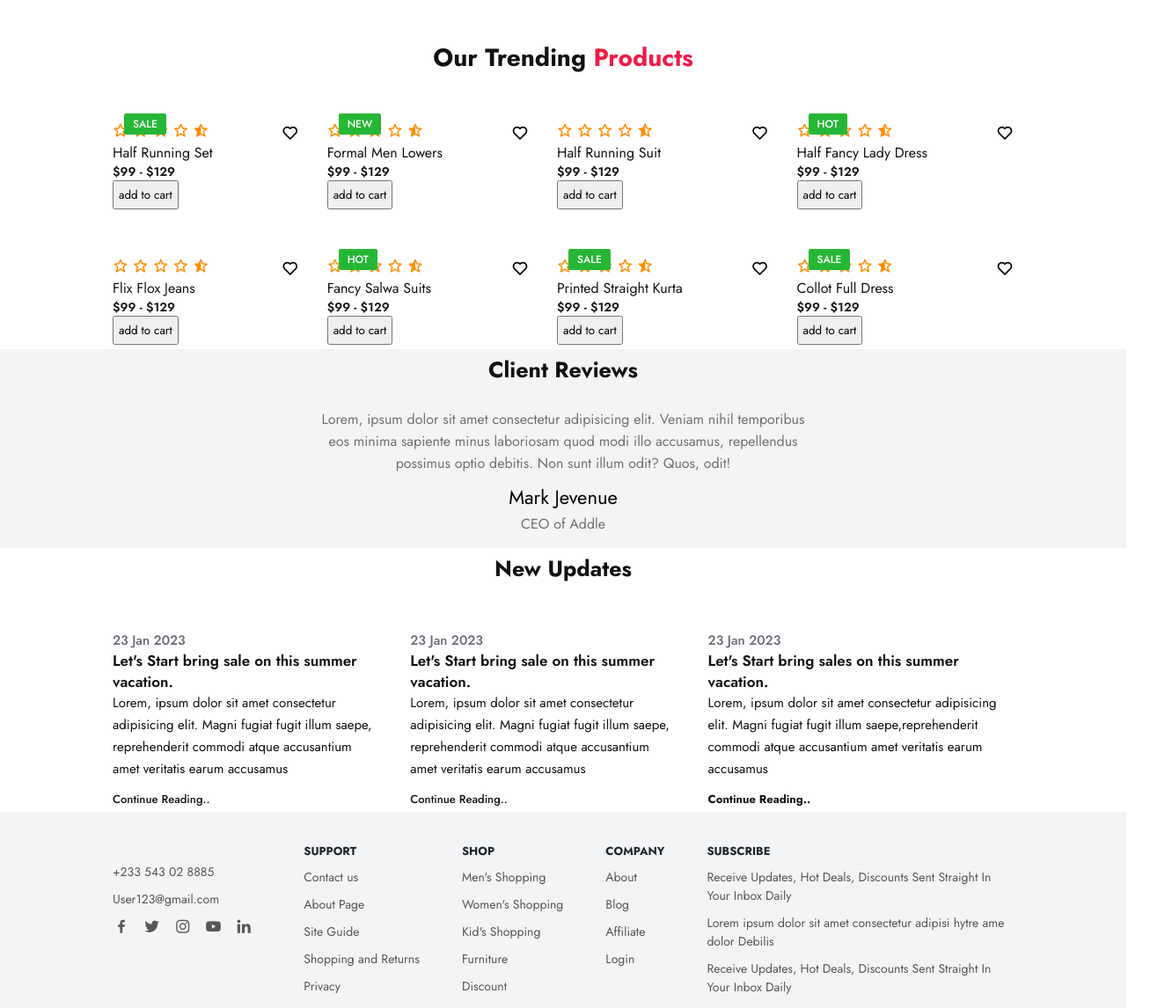
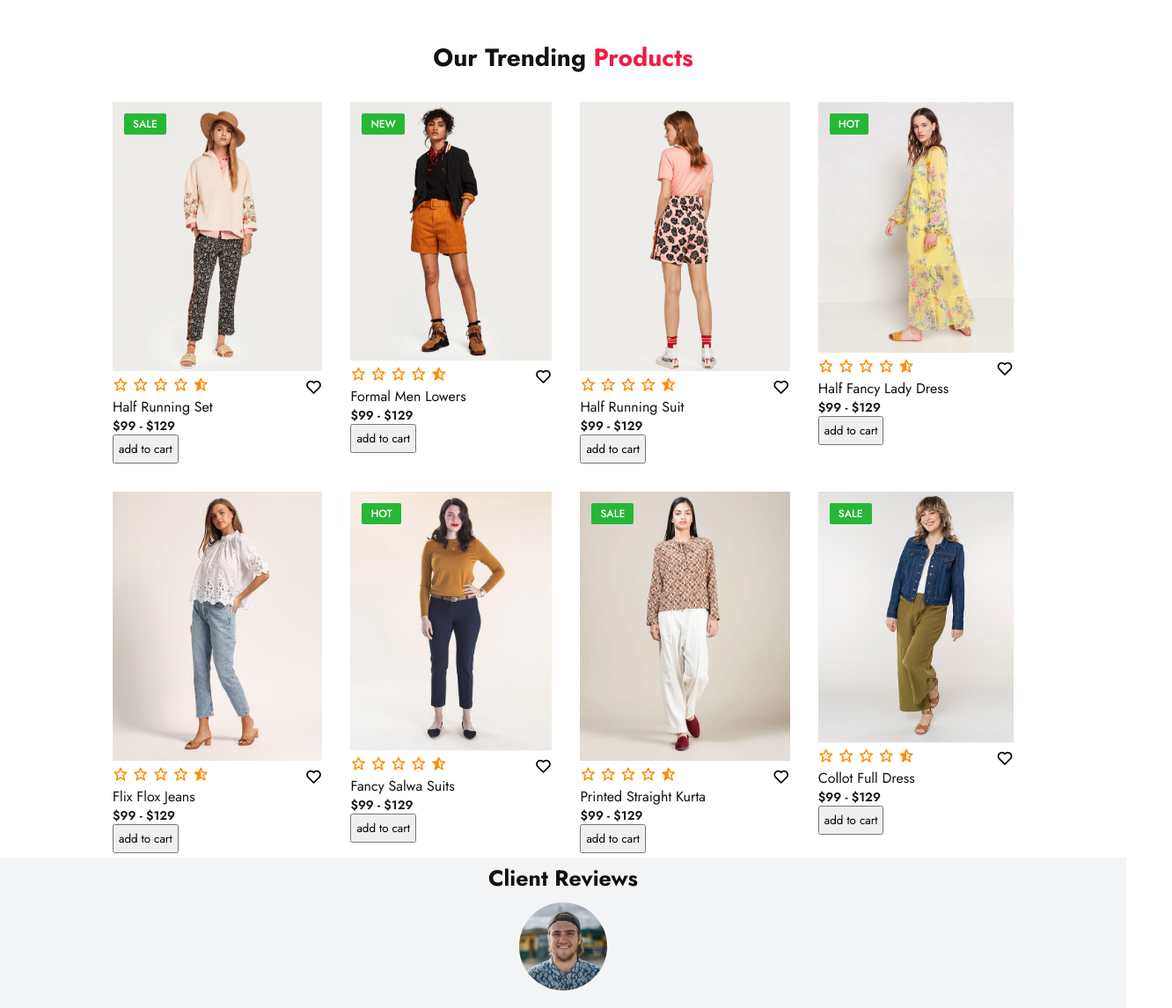
Before and after one commit to Mostafa21atef/Ecommerce, a plain HTML site: page index.html in a window 1280 px wide. Shown: the part 760-1906 px from the top of the page at 88% size, 1332 px wide, since content can reach past the window. Drawn offline with nearby package versions, Linux system fonts and the light colour scheme; files whose address does not match are found by name.

Commit message:
Update index.html

```diff
--- a/index.html
+++ b/index.html
@@ -70,7 +70,7 @@
 
       <div class="products">
         <div class="row">
-          <img src="./images/1.jpg" alt="" />
+          <img src="1.jpg" alt="" />
           <div class="product-text">
             <h5>Sale</h5>
           </div>
@@ -93,7 +93,7 @@
         </div>
 
         <div class="row">
-          <img src="./images/2.jpg" alt="" />
+          <img src="2.jpg" alt="" />
           <div class="product-text">
             <h5>New</h5>
           </div>
@@ -116,7 +116,7 @@
         </div>
 
         <div class="row">
-          <img src="./images/3.jpg" alt="" />
+          <img src="3.jpg" alt="" />
 
           <div class="heart-icon">
             <i class="bx bx-heart"></i>
@@ -137,7 +137,7 @@
         </div>
 
         <div class="row">
-          <img src="./images/4.jpg" alt="" />
+          <img src="4.jpg" alt="" />
           <div class="product-text">
             <h5>Hot</h5>
           </div>
@@ -160,7 +160,7 @@
         </div>
 
         <div class="row">
-          <img src="./images/5.jpg" alt="" />
+          <img src="5.jpg" alt="" />
 
           <div class="heart-icon">
             <i class="bx bx-heart"></i>
@@ -181,7 +181,7 @@
         </div>
 
         <div class="row">
-          <img src="./images/6.jpg" alt="" />
+          <img src="6.jpg" alt="" />
           <div class="product-text">
             <h5>Hot</h5>
           </div>
@@ -204,7 +204,7 @@
         </div>
 
         <div class="row">
-          <img src="./images/7.jpg" alt="" />
+          <img src="7.jpg" alt="" />
           <div class="product-text">
             <h5>Sale</h5>
           </div>
@@ -227,7 +227,7 @@
         </div>
 
         <div class="row">
-          <img src="./images/8.jpg" alt="" />
+          <img src="8.jpg" alt="" />
           <div class="product-text">
             <h5>Sale</h5>
           </div>
@@ -256,7 +256,7 @@
     <section class="client-reviews" id="reviews">
       <div class="reviews">
         <h3>Client Reviews</h3>
-        <img src="./images/team-1.jpg" alt="">
+        <img src="team-1.jpg" alt="">
         <p>Lorem, ipsum dolor sit amet consectetur adipisicing elit.
            Veniam nihil temporibus <br> eos minima sapiente minus laboriosam quod modi
            illo accusamus, repellendus <br> possimus optio debitis. Non sunt illum odit?
@@ -275,7 +275,7 @@
       </div>
       <div class="update-cart">
         <div class="cart">
-        <img src="./images/bl-1.png" alt="">
+        <img src="bl-1.png" alt="">
         <h5>23 Jan 2023</h5>
         <h4>Let's Start bring sale on this summer vacation.</h4>
         <p>Lorem, ipsum dolor sit amet consectetur adipisicing elit.
@@ -287,7 +287,7 @@
           </div>
 
           <div class="cart">
-            <img src="./images/bl-2.png" alt="">
+            <img src="bl-2.png" alt="">
             <h5>23 Jan 2023</h5>
             <h4>Let's Start bring sale on this summer vacation.</h4>
             <p>Lorem, ipsum dolor sit amet consectetur adipisicing elit.
@@ -299,7 +299,7 @@
               </div>
 
               <div class="cart">
-                <img src="./images/bl-3.png" alt="">
+                <img src="bl-3.png" alt="">
                 <h5>23 Jan 2023</h5>
                 <h4>Let's Start bring sales on this summer vacation.</h4>
                 <p>Lorem, ipsum dolor sit amet consectetur adipisicing elit.
@@ -319,7 +319,7 @@
     <section class="contact" id="foooter">
       <div class="contact-info">
         <div class="first-info">
-          <img src="./images/logo.png" alt="">
+          <img src="logo.png" alt="">
           <p>+233 543 02 8885</p>
           <p>User123@gmail.com</p>
           <div class="social-icon">
```
